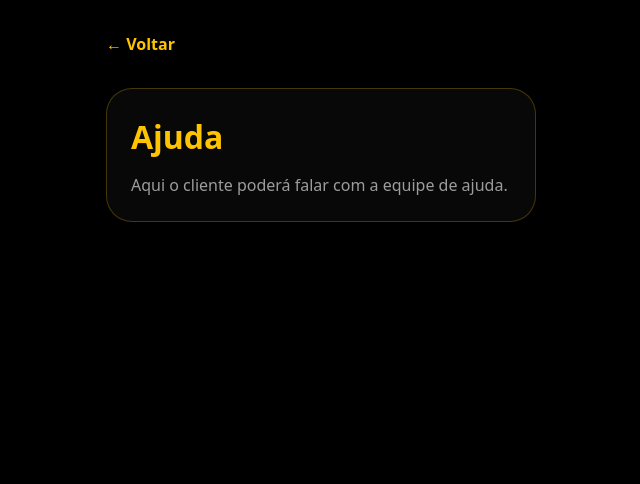
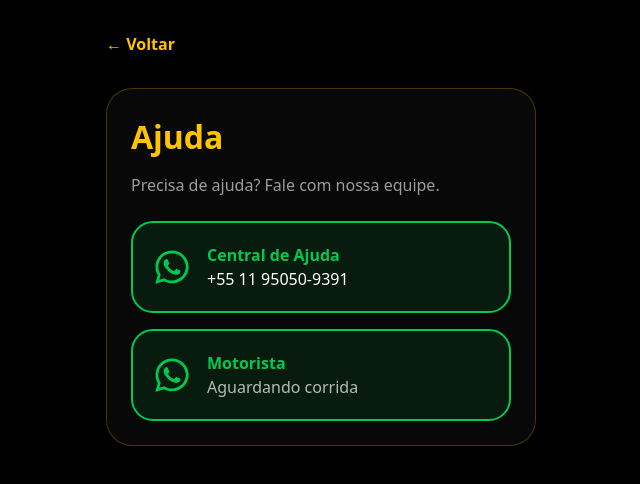
Before and after one commit to luannaaa/flatauto-cliente-painel, a Next.js app: page /cliente/suporte in a window 1280 px wide. Shown: the top 484 px of the page, without its empty margins (319-959 px from the left). Built offline with nearby package versions, Linux system fonts and the light colour scheme.

Commit message:
Adiciona central de ajuda whatsapp

```diff
--- a/app/cliente/suporte/page.tsx
+++ b/app/cliente/suporte/page.tsx
@@ -1,37 +1,64 @@
 "use client"
 
-import { useEffect } from "react"
-
-function useVoltarCelularParaPainel() {
-  useEffect(() => {
-    window.history.pushState({ telaInternaCliente: true }, "", window.location.href)
-
-    function voltarParaPainel() {
-      window.location.replace("/cliente")
-    }
-
-    window.addEventListener("popstate", voltarParaPainel)
-
-    return () => {
-      window.removeEventListener("popstate", voltarParaPainel)
-    }
-  }, [])
-}
+import { FaWhatsapp } from "react-icons/fa"
 
 export default function Page() {
-  useVoltarCelularParaPainel()
-
-  function voltarPainel() {
-    window.location.replace("/cliente")
+  function abrirWhatsapp() {
+    window.open("https://wa.me/5511950509391", "_blank")
   }
 
   return (
     <main className="min-h-screen bg-black px-5 pt-8 text-white">
       <div className="mx-auto max-w-[430px]">
-        <button onClick={voltarPainel} className="font-bold text-[#ffc400]">← Voltar</button>
+
+        <button
+          onClick={() => window.location.href = "/cliente"}
+          className="font-bold text-[#ffc400]"
+        >
+          ← Voltar
+        </button>
+
         <section className="mt-8 rounded-[26px] border border-[#ffc400]/25 bg-[#080808] p-6">
           <h1 className="text-[32px] font-black text-[#ffc400]">Ajuda</h1>
-          <p className="mt-3 text-white/60">Aqui o cliente poderá falar com a equipe de ajuda.</p>
+
+          <p className="mt-3 text-white/60">
+            Precisa de ajuda? Fale com nossa equipe.
+          </p>
+
+          <button
+            onClick={abrirWhatsapp}
+            className="mt-6 w-full rounded-[22px] border-2 border-green-500 bg-green-500/10 p-5 text-left transition hover:bg-green-500/20"
+          >
+            <div className="flex items-center gap-4">
+              <FaWhatsapp className="text-[38px] text-green-500" />
+
+              <div>
+                <h2 className="font-black text-green-500">
+                  Central de Ajuda
+                </h2>
+
+                <p className="text-white">
+                  +55 11 95050-9391
+                </p>
+              </div>
+            </div>
+          </button>
+
+          <div className="mt-4 w-full rounded-[22px] border-2 border-green-500 bg-green-500/10 p-5">
+            <div className="flex items-center gap-4">
+              <FaWhatsapp className="text-[38px] text-green-500" />
+
+              <div>
+                <h2 className="font-black text-green-500">
+                  Motorista
+                </h2>
+
+                <p className="text-white/70">
+                  Aguardando corrida
+                </p>
+              </div>
+            </div>
+          </div>
         </section>
       </div>
     </main>
--- a/package.json
+++ b/package.json
@@ -10,7 +10,8 @@
   },
   "dependencies": {
     "@heroicons/react": "^2.2.0",
-    "lucide-react": "^1.16.0",
+    "@tabler/icons-react": "^3.44.0",
+    "lucide-react": "^1.17.0",
     "next": "16.2.4",
     "react": "19.2.4",
     "react-dom": "19.2.4",
```
Also changed, not shown: 1 other file (tests, documents, lock files or other folders).
